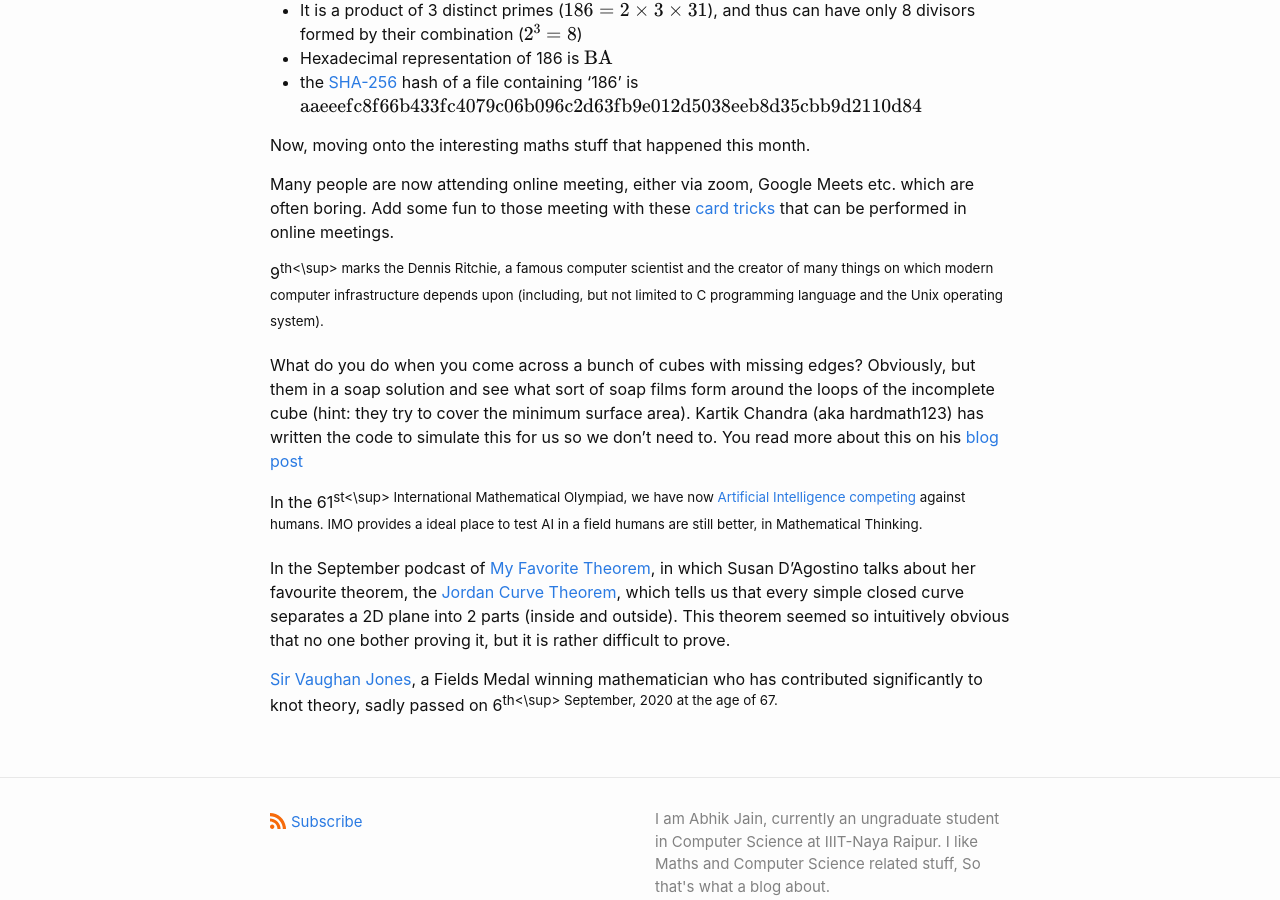
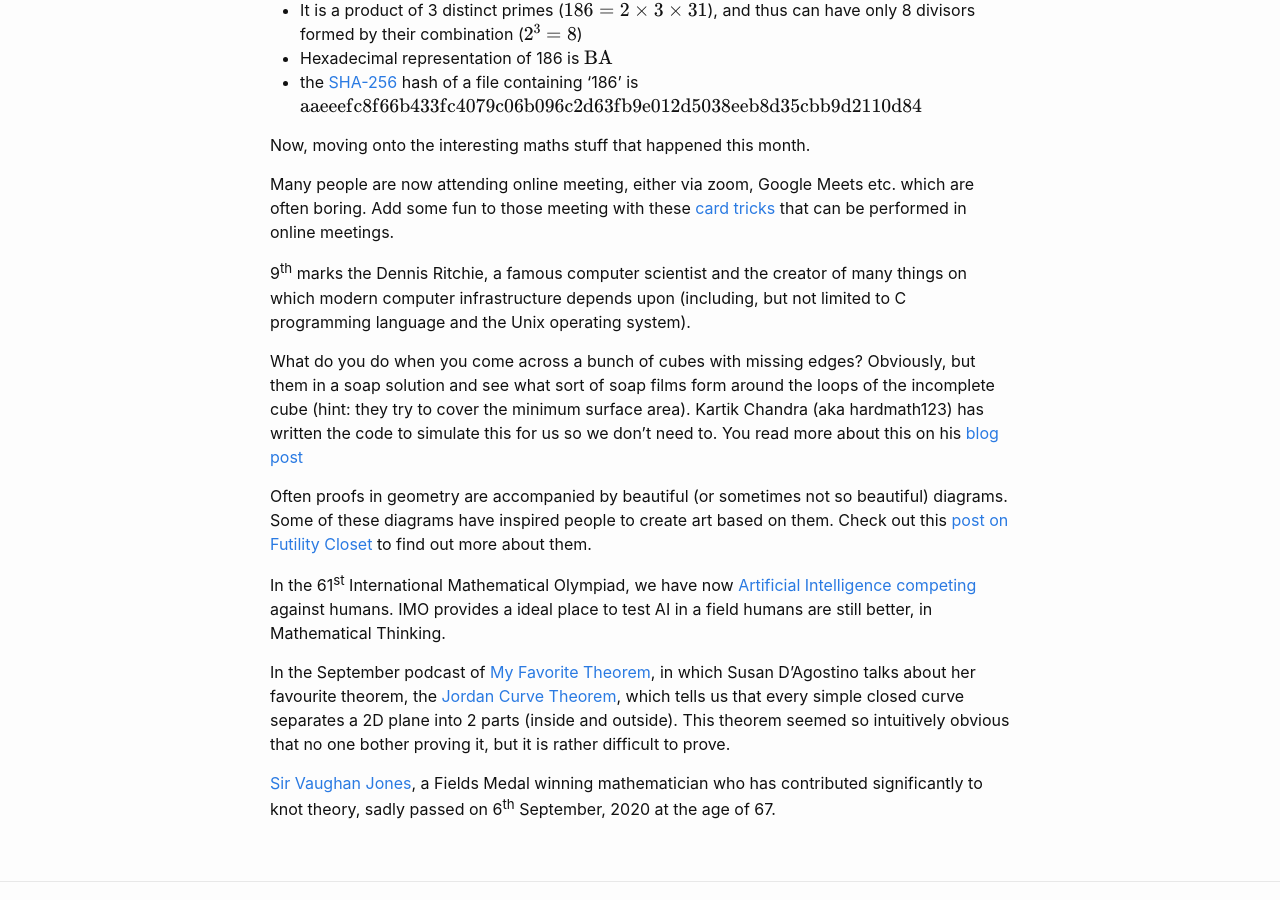
Before and after one commit to abhikjain360/abhikjain360.github.io, a Jekyll site: the page built from _posts/2020-08-01-The 186th Carnival of Mathematics.md, in a window 1280 px wide and 900 px high, scrolled down 445 px. Built offline with Jekyll 4.4.1, drawn with Linux system fonts in a browser that asks for light colours; formulas are drawn with MathJax 3.

Commit message:
posts updated

```diff
--- a/_posts/2020-08-01-The 186th Carnival of Mathematics.md
+++ b/_posts/2020-08-01-The 186th Carnival of Mathematics.md
@@ -21,12 +21,14 @@ Now, moving onto the interesting maths stuff that happened this month.
 
 Many people are now attending online meeting, either via zoom, Google Meets etc. which are often boring. Add some fun to those meeting with these [card tricks](https://www.vanishingincmagic.com/blog/CATO) that can be performed in online meetings.
 
-9<sup>th<\sup> marks the Dennis Ritchie, a famous computer scientist and the creator of many things on which modern computer infrastructure depends upon (including, but not limited to C programming language and the Unix operating system).
+9<sup>th</sup> marks the Dennis Ritchie, a famous computer scientist and the creator of many things on which modern computer infrastructure depends upon (including, but not limited to C programming language and the Unix operating system).
 
 What do you do when you come across a bunch of cubes with missing edges? Obviously, but them in a soap solution and see what sort of soap films form around the loops of the incomplete cube (hint: they try to cover the minimum surface area). Kartik Chandra (aka hardmath123) has written the code to simulate this for us so we don't need to. You read more about this on his [blog post](http://hardmath123.github.io/minimal-surface.html)
 
-In the 61<sup>st<\sup> International Mathematical Olympiad, we have now [Artificial Intelligence competing](https://www.quantamagazine.org/at-the-international-mathematical-olympiad-artificial-intelligence-prepares-to-go-for-the-gold-20200921/) against humans. IMO provides a ideal place to test AI in a field humans are still better, in Mathematical Thinking.
+Often proofs in geometry are accompanied by beautiful (or sometimes not so beautiful) diagrams. Some of these diagrams have inspired people to create art based on them. Check out this [post on Futility Closet](https://www.futilitycloset.com/2020/09/04/art-and-artifice-2/) to find out more about them.
+
+In the 61<sup>st</sup> International Mathematical Olympiad, we have now [Artificial Intelligence competing](https://www.quantamagazine.org/at-the-international-mathematical-olympiad-artificial-intelligence-prepares-to-go-for-the-gold-20200921/) against humans. IMO provides a ideal place to test AI in a field humans are still better, in Mathematical Thinking.
 
 In the September podcast of [My Favorite Theorem](https://podcasts.google.com/feed/aHR0cHM6Ly9rcGtudWRzb24uY29tL215LWZhdm9yaXRlLXRoZW9yZW0_Zm9ybWF0PXJzcw?sa=X&ved=2ahUKEwjwgtSjxYbsAhW6DLcAHTM5DyAQ4aUDegQIARAC), in which Susan D'Agostino talks about her favourite theorem, the [Jordan Curve Theorem](https://people.math.osu.edu/fiedorowicz.1/math655/Jordan.html#:~:text=The%20Jordan%20curve%20theorem%20is,theorem%2C%20let%20alone%20prove%20it.), which tells us that every simple closed curve separates a 2D plane into 2 parts (inside and outside). This theorem seemed so intuitively  obvious that no one bother proving it, but it is rather difficult to prove.
 
-[Sir Vaughan Jones](https://en.wikipedia.org/wiki/Vaughan_Jones), a Fields Medal winning mathematician who has contributed significantly to knot theory, sadly passed on 6<sup>th<\sup> September, 2020 at the age of 67.
+[Sir Vaughan Jones](https://en.wikipedia.org/wiki/Vaughan_Jones), a Fields Medal winning mathematician who has contributed significantly to knot theory, sadly passed on 6<sup>th</sup> September, 2020 at the age of 67.
```
